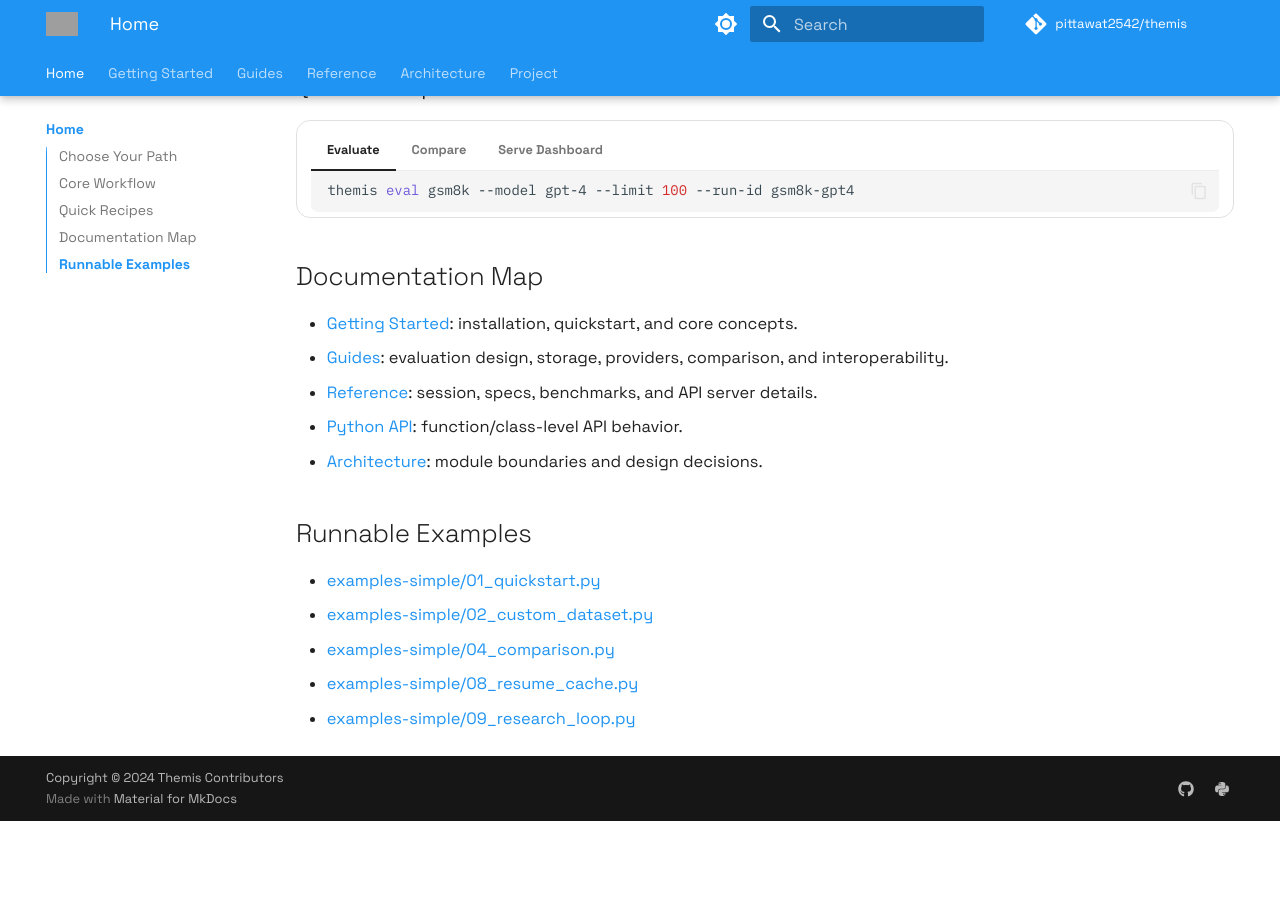
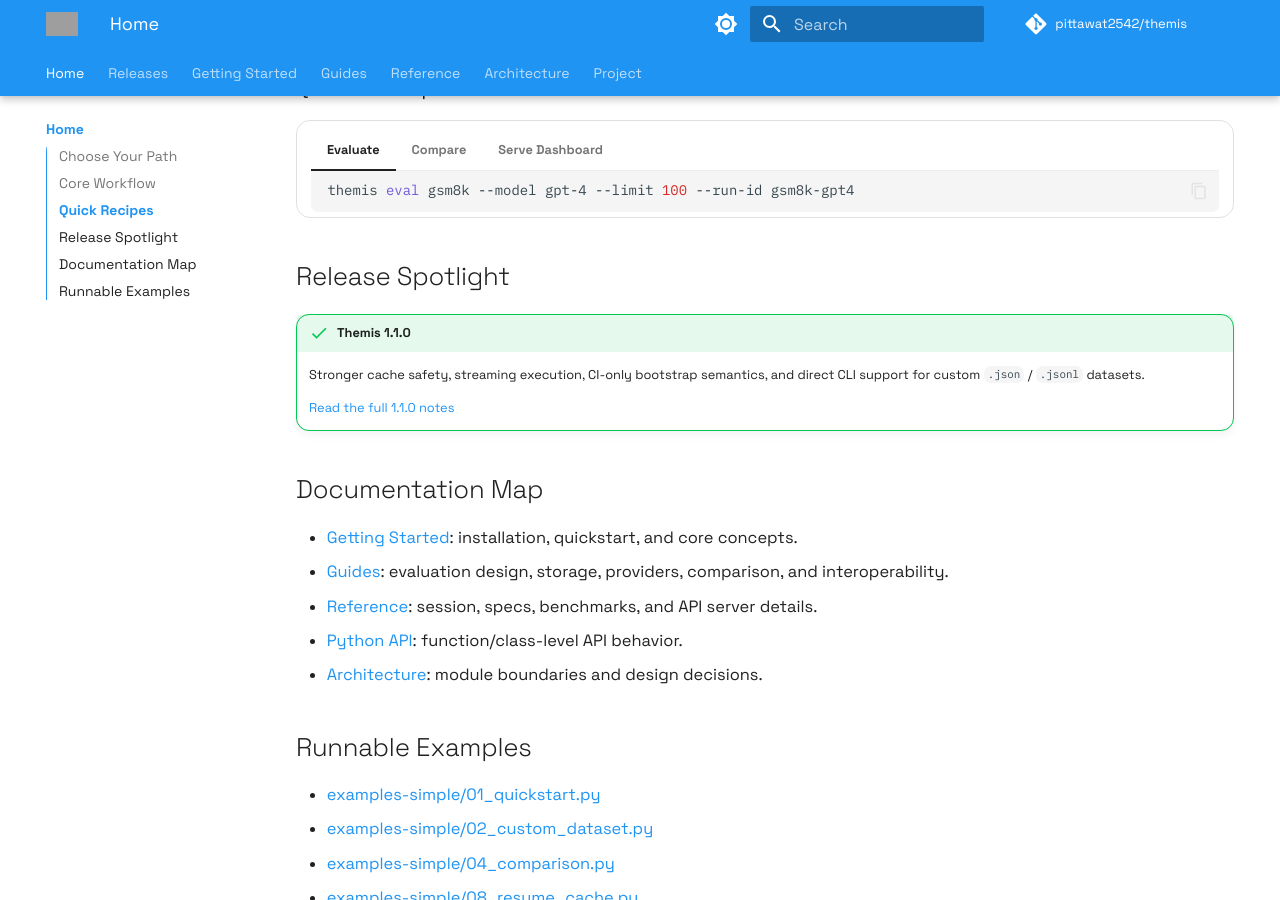
Before and after one commit to Pittawat2542/themis, an MkDocs documentation site: the page built from docs/index.md, in a window 1280 px wide and 900 px high, scrolled down 1067 px. Built offline with MkDocs 1.6.1 and Material for MkDocs 9.7.7, drawn with Linux system fonts in a browser that asks for light colours; comment, search, counter and statistics services are not loaded; the version menu is left out; before the commit the page ends 1888 px from its top, so only the background shows below that; grey boxes are pictures that could not be loaded.

Commit message:
Refresh docs for 1.1 release launch

````diff
--- a/docs/index.md
+++ b/docs/index.md
@@ -70,6 +70,13 @@ flowchart LR
     themis serve --storage .cache/experiments
     ```
 
+## Release Spotlight
+
+!!! success "Themis 1.1.0"
+    Stronger cache safety, streaming execution, CI-only bootstrap semantics, and direct CLI support for custom `.json` / `.jsonl` datasets.
+
+    [Read the full 1.1.0 notes](releases/1.1.0.md)
+
 ## Documentation Map
 
 - [Getting Started](getting-started/installation.md): installation, quickstart, and core concepts.
--- a/mkdocs.yml
+++ b/mkdocs.yml
@@ -95,6 +95,7 @@ markdown_extensions:
       toc_depth: 3
 
 extra:
+  announcement: "🎉 <strong>Themis 1.1.0 is out:</strong> stronger cache safety, streaming execution, and upgraded CLI dataset support. <a href='/themis/releases/1.1.0/'>See what's new</a>."
   social:
     - icon: fontawesome/brands/github
       link: https://github.com/pittawat2542/themis
@@ -109,6 +110,9 @@ extra:
 
 nav:
   - Home: index.md
+
+  - Releases:
+      - 1.1.0: releases/1.1.0.md
 
   - Getting Started:
       - Installation: getting-started/installation.md
````
Also changed, not shown: docs/releases/1.1.0.md (added, +39 -0 lines).
